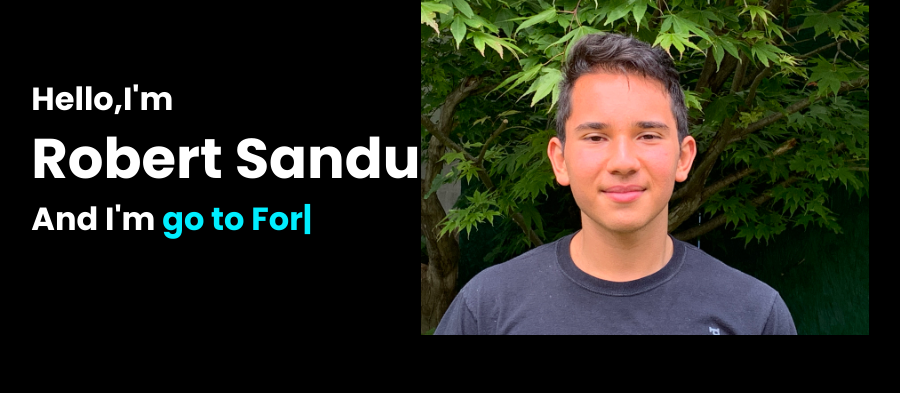
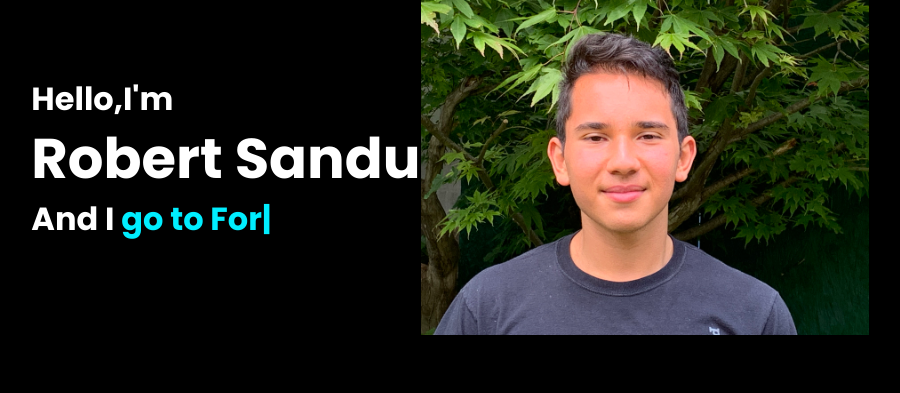
Before and after one commit to rsandu1/rsandu.github.io, a Python web app: template templates/index.html in a window 1280 px wide. Shown: the part 271-664 px from the top of the page, without its empty margins (190-1090 px from the left). Run offline with Jinja, Linux system fonts and the light colour scheme; the template is opened without the code that fills it, so the values that code supplies are empty.

Commit message:
Update index.html

```diff
--- a/templates/index.html
+++ b/templates/index.html
@@ -22,7 +22,7 @@
             <div class="home-content">
                 <h3>Hello,I'm</h3>
                 <h1>Robert Sandu</h1>
-                <h3>And I'm <span class="multiple-text"></span></h3>
+                <h3>And I <span class="multiple-text"></span></h3>
             </div>
             <div class="home-img">
                 <img src="static/IMG-0650.jpg">
```
